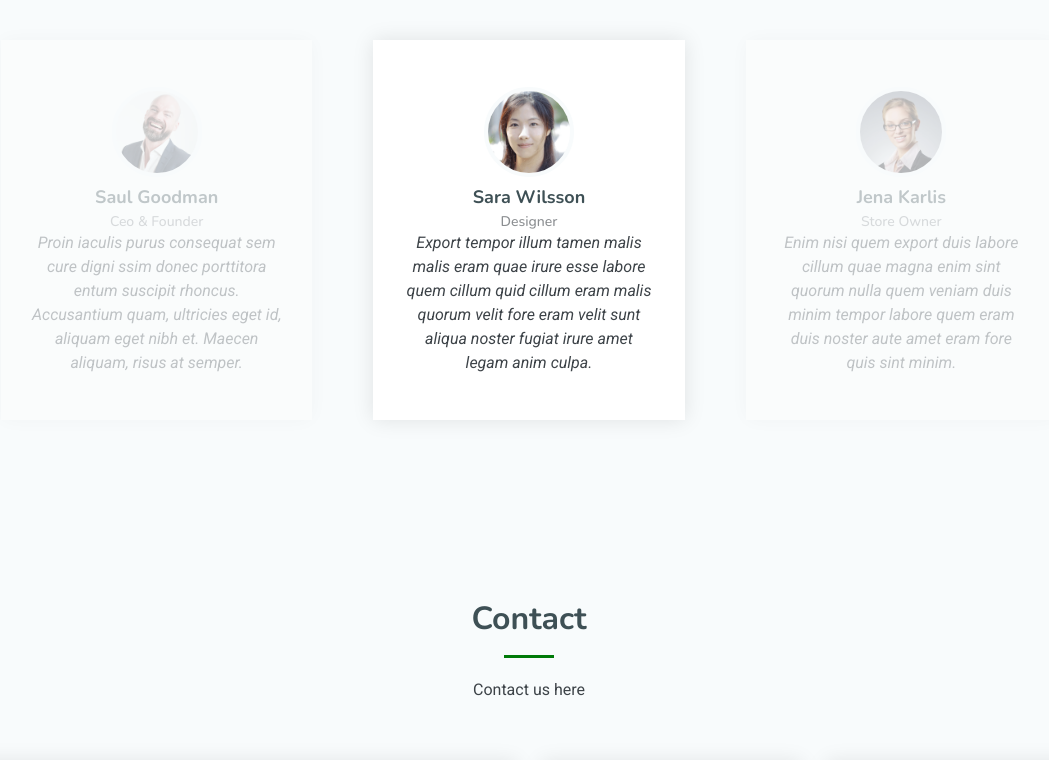
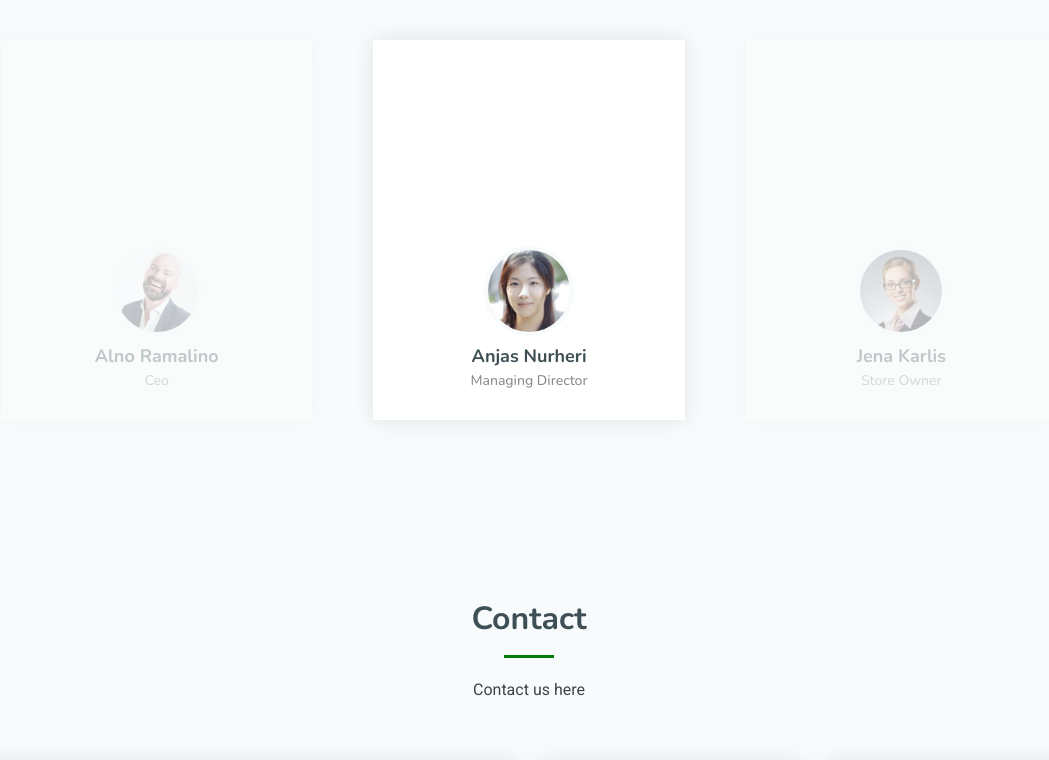
Before and after one commit to Zephhyyrr/PT.RAI_company_website, a Vue app: page / in a window 1280 px wide. Shown: the part 2483-3243 px from the top of the page, without its empty margins (111-1160 px from the left). Built offline with nearby package versions, Linux system fonts and the light colour scheme.

Commit message:
edit data

```diff
--- a/src/components/OrganizationSection.vue
+++ b/src/components/OrganizationSection.vue
@@ -18,7 +18,7 @@
                 <h3>{{ organization.name }}</h3>
                 <h4>{{ organization.position }}</h4>
               </div>
-              <p>{{ organization.text }}</p>
+              <!-- <p>{{ organization.text }}</p> -->
             </div>
           </div><!-- End testimonial item -->
         </div>
@@ -39,34 +39,46 @@ export default {
       organizations: [
         {
           index:"1",
-          text: "Proin iaculis purus consequat sem cure digni ssim donec porttitora entum suscipit rhoncus. Accusantium quam, ultricies eget id, aliquam eget nibh et. Maecen aliquam, risus at semper.",
+          // text: "Proin iaculis purus consequat sem cure digni ssim donec porttitora entum suscipit rhoncus. Accusantium quam, ultricies eget id, aliquam eget nibh et. Maecen aliquam, risus at semper.",
           image: "assets/img/testimonials/testimonials-1.jpg",
-          name: "Saul Goodman",
-          position: "Ceo & Founder"
+          name: "Alno Ramalino",
+          position: "Ceo"
         },
         {
-          text: "Export tempor illum tamen malis malis eram quae irure esse labore quem cillum quid cillum eram malis quorum velit fore eram velit sunt aliqua noster fugiat irure amet legam anim culpa.",
+          // text: "Export tempor illum tamen malis malis eram quae irure esse labore quem cillum quid cillum eram malis quorum velit fore eram velit sunt aliqua noster fugiat irure amet legam anim culpa.",
           image: "assets/img/testimonials/testimonials-2.jpg",
-          name: "Sara Wilsson",
-          position: "Designer"
+          name: "Anjas Nurheri",
+          position: "Managing Director"
         },
         {
-          text: "Enim nisi quem export duis labore cillum quae magna enim sint quorum nulla quem veniam duis minim tempor labore quem eram duis noster aute amet eram fore quis sint minim.",
+          // text: "Enim nisi quem export duis labore cillum quae magna enim sint quorum nulla quem veniam duis minim tempor labore quem eram duis noster aute amet eram fore quis sint minim.",
           image: "assets/img/testimonials/testimonials-3.jpg",
           name: "Jena Karlis",
           position: "Store Owner"
         },
         {
-          text: "Fugiat enim eram quae cillum dolore dolor amet nulla culpa multos export minim fugiat minim velit minim dolor enim duis veniam ipsum anim magna sunt elit fore quem dolore labore illum veniam.",
+          // text: "Fugiat enim eram quae cillum dolore dolor amet nulla culpa multos export minim fugiat minim velit minim dolor enim duis veniam ipsum anim magna sunt elit fore quem dolore labore illum veniam.",
           image: "assets/img/testimonials/testimonials-4.jpg",
-          name: "Matt Brandon",
-          position: "Freelancer"
+          name: "Mufrizal Piliang",
+          position: "COO (Chieft Operating Officer)"
         },
         {
-          text: "Quis quorum aliqua sint quem legam fore sunt eram irure aliqua veniam tempor noster veniam enim culpa labore duis sunt culpa nulla illum cillum fugiat legam esse veniam culpa fore nisi cillum quid.",
+          // text: "Quis quorum aliqua sint quem legam fore sunt eram irure aliqua veniam tempor noster veniam enim culpa labore duis sunt culpa nulla illum cillum fugiat legam esse veniam culpa fore nisi cillum quid.",
           image: "assets/img/testimonials/testimonials-5.jpg",
-          name: "John Larson",
-          position: "Entrepreneur"
+          name: "Defni",
+          position: "Managing IT Developer"
+        },
+        {
+          // text: "Quis quorum aliqua sint quem legam fore sunt eram irure aliqua veniam tempor noster veniam enim culpa labore duis sunt culpa nulla illum cillum fugiat legam esse veniam culpa fore nisi cillum quid.",
+          image: "assets/img/testimonials/testimonials-5.jpg",
+          name: "Firman Ardiansyah",
+          position: "Staff IT Desk"
+        },
+        {
+          // text: "Quis quorum aliqua sint quem legam fore sunt eram irure aliqua veniam tempor noster veniam enim culpa labore duis sunt culpa nulla illum cillum fugiat legam esse veniam culpa fore nisi cillum quid.",
+          image: "assets/img/testimonials/testimonials-5.jpg",
+          name: "Aisyah avini",
+          position: "Staff Media Sosial & Kreatif"
         }
       ]
     }
```
